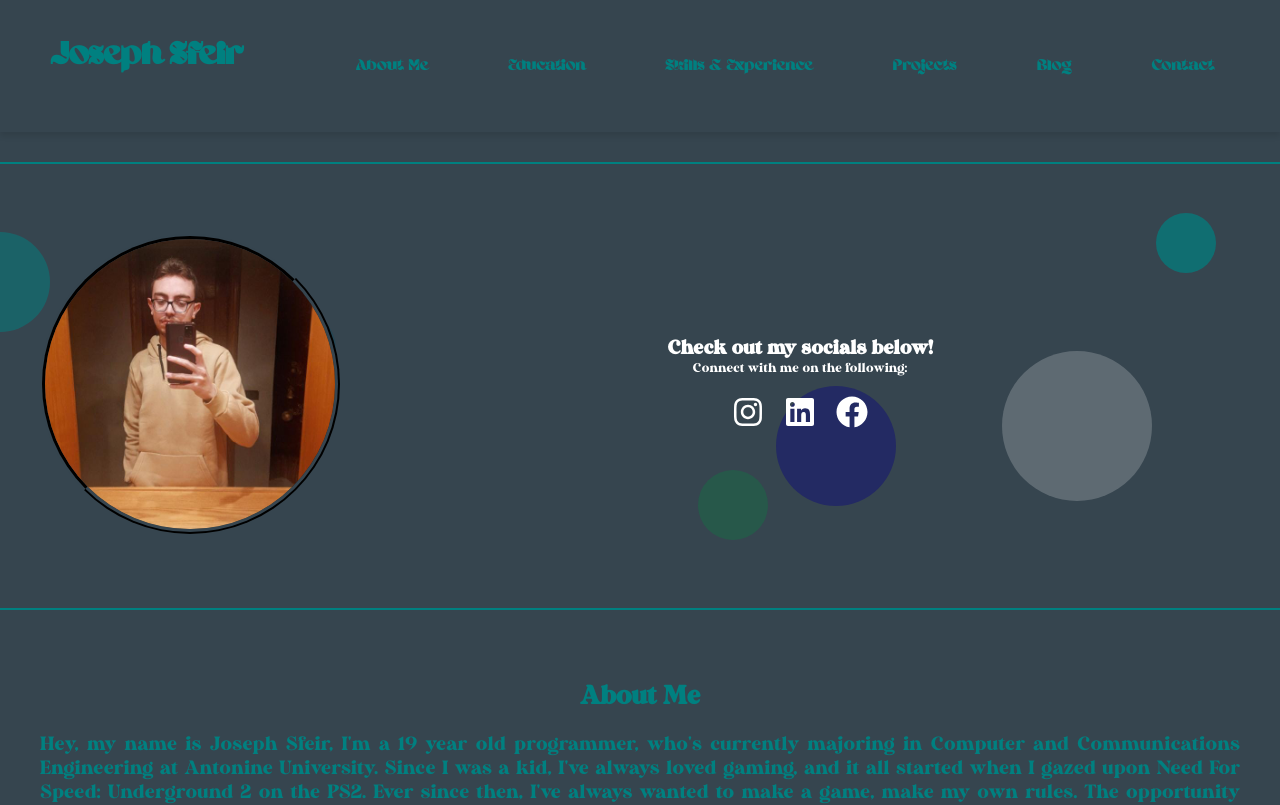
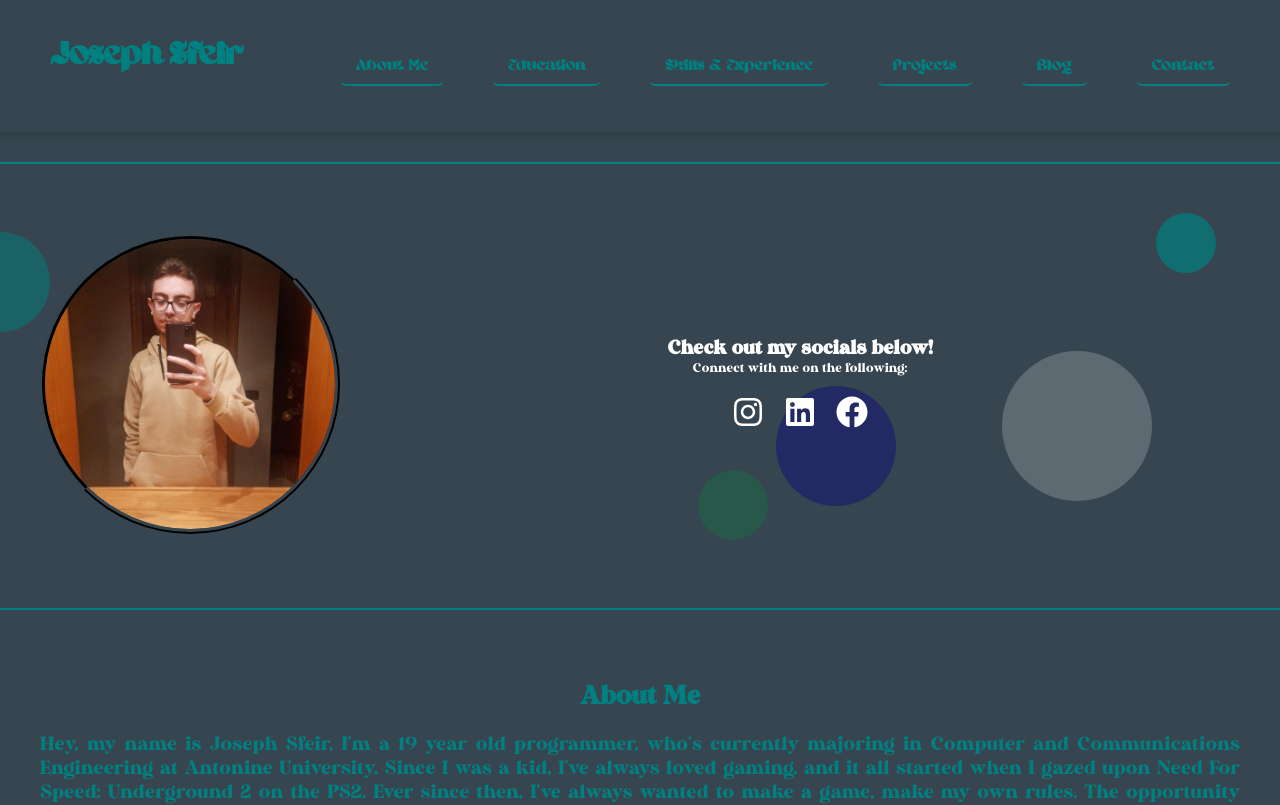
Before and after one commit to Systemizable/webblog, a React (Create React App) app: page / in a window 1280 px wide. Shown: the top 805 px of the page. Built offline with nearby package versions, Linux system fonts and the light colour scheme.

Commit message:
Header visual upgrades

```diff
--- a/src/App.css
+++ b/src/App.css
@@ -45,7 +45,6 @@ h1, h2, h3, p {
   box-sizing: border-box;
 }
 
-/* Header styles */
 .header {
   display: flex;
   justify-content: space-between;
@@ -85,7 +84,8 @@ h1, h2, h3, p {
   font-size: 1rem;
   padding: 10px 15px;
   border-radius: 5px;
-  transition: color 0.3s, background-color 0.3s, transform 0.3s;
+  border-bottom: 2px solid #008080; /* Underline by default */
+  transition: color 0.3s, background-color 0.3s, transform 0.3s, border-bottom 0.3s; /* Add transition for underline */
 }
 
 /* Navigation link hover effect */
@@ -110,7 +110,6 @@ h1, h2, h3, p {
     gap: 20px; /* Increased gap between individual list items for mobile */
   }
 }
-
 /* Separator */
 .separator {
   border: 0;
@@ -199,6 +198,7 @@ h1, h2, h3, p {
   height: 70px;
   background-color: rgba(25, 109, 71, 0.5); /* Semi-transparent circle */
 }
+
 
 /* Circle on the top right of the picture */
 .hero .circle-top-right {
--- a/src/components/Hero.js
+++ b/src/components/Hero.js
@@ -9,6 +9,7 @@ const Hero = () => {
             <div className="circle-2"></div>
             <div className="circle-3"></div>
             <div className="circle-4"></div>
+            <div className="circle-5"></div>
             <div className="circle-top-right "></div>
             <div className="hero-image">
                 <img src={`${process.env.PUBLIC_URL}/sexy.jpeg`} alt="Sexy" />
```
